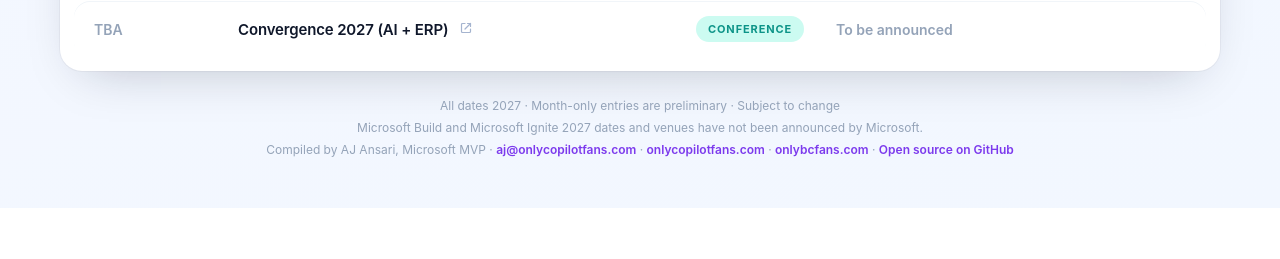
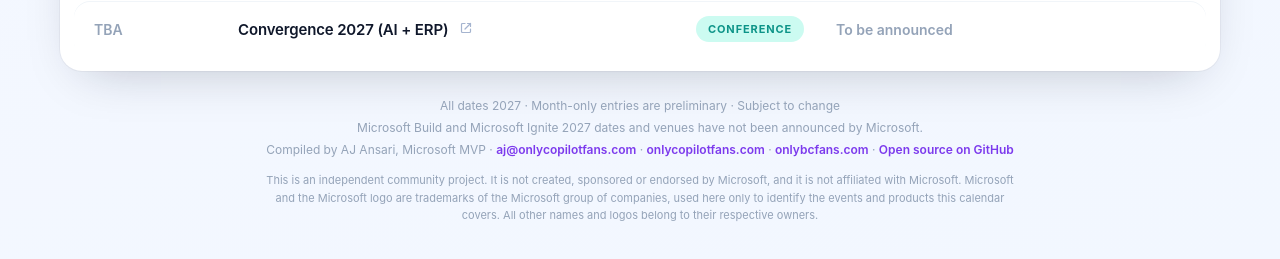
Before and after one commit to ajansari/msevents, a plain HTML site: page index.html in a window 1280 px wide. Shown: the part 3513-3772 px from the top of the page. Before the commit the page ends 3721 px from the top, so only its background shows below. Drawn offline with Linux system fonts and the light colour scheme.

Commit message:
Add disclaimer to README and footer for project clarification

```diff
--- a/index.html
+++ b/index.html
@@ -108,6 +108,7 @@
   .empty{padding:44px 20px;text-align:center;color:var(--muted);font-size:15px}
   footer{margin-top:24px;text-align:center;font-size:12px;color:#94A3B8;line-height:1.8}
   footer a{color:var(--violet);text-decoration:none;font-weight:600}
+  .legal{max-width:760px;margin:12px auto 0;font-size:11px;line-height:1.6}
   .theme{display:inline-flex;align-items:center;justify-content:center;width:38px;height:38px;padding:0;
          color:var(--ink);background:#fff;border:1px solid var(--line);border-radius:50%;cursor:pointer;
          box-shadow:0 1px 2px rgba(15,23,42,.04);transition:color .15s ease,border-color .15s ease}
@@ -208,6 +209,9 @@
     <a href="https://onlycopilotfans.com" target="_blank" rel="noopener">onlycopilotfans.com</a> ·
     <a href="https://onlybcfans.com" target="_blank" rel="noopener">onlybcfans.com</a> ·
     <a href="https://github.com/ajansari/msevents" target="_blank" rel="noopener">Open source on GitHub</a>
+    <p class="legal">This is an independent community project. It is not created, sponsored or endorsed by Microsoft, and it is not affiliated with Microsoft.
+    Microsoft and the Microsoft logo are trademarks of the Microsoft group of companies, used here only to identify the events and products this calendar covers.
+    All other names and logos belong to their respective owners.</p>
   </footer>
 </div>
 
```
Also changed, not shown: 2 other files.
